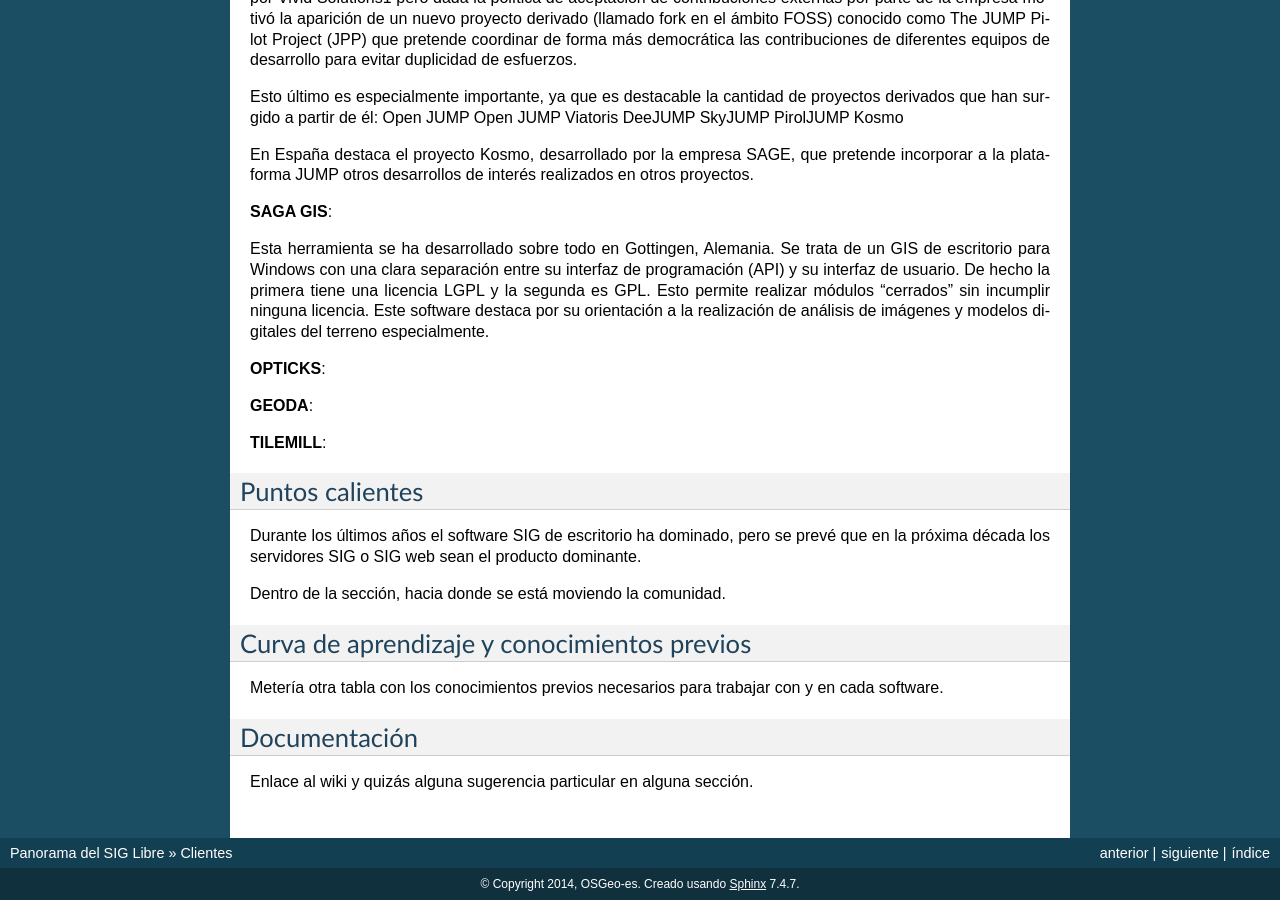
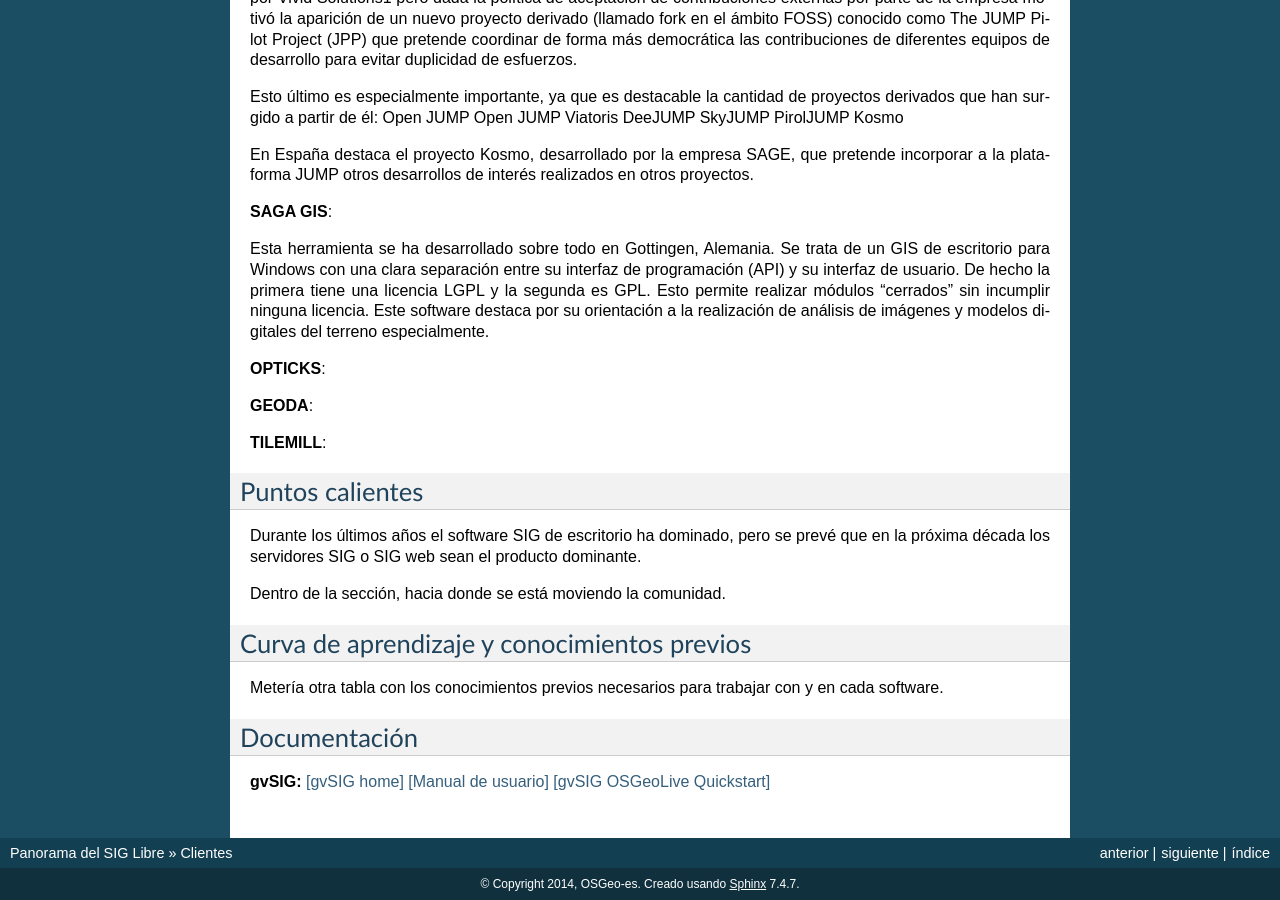
Before and after one commit to OSGeo-ES/panorama-siglibre8, a Sphinx documentation site: the page built from source/clientes/index.rst, in a window 1280 px wide and 900 px high, scrolled down 3039 px. Built offline with Sphinx 7.4.7, drawn with Linux system fonts in a browser that asks for light colours.

Commit message:
Update index.rst

```diff
--- a/source/clientes/index.rst
+++ b/source/clientes/index.rst
@@ -133,4 +133,4 @@
 Documentación
 ----------------
 
-Enlace al wiki y quizás alguna sugerencia particular en alguna sección.
+**gvSIG:** `[gvSIG home] <http://gvsig.org/>`_ `[Manual de usuario] <http://www.gvsig.org/plone/projects/gvsig-desktop/docs/user/gvsig-desktop-2-1-manual-de-usuario/>`_ `[gvSIG OSGeoLive Quickstart] <http://live.osgeo.org/en/quickstart/gvsig_quickstart.html>`_
```
